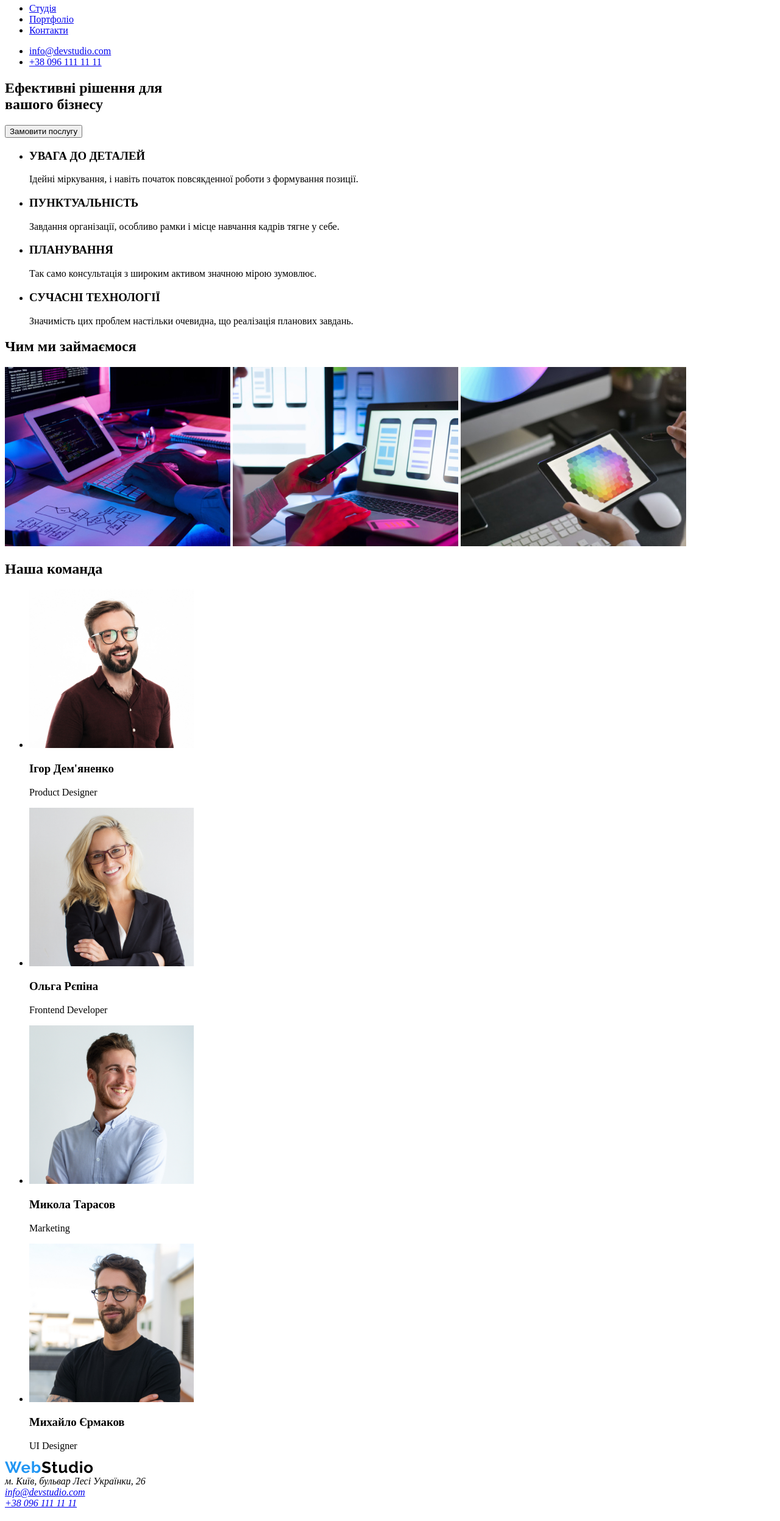
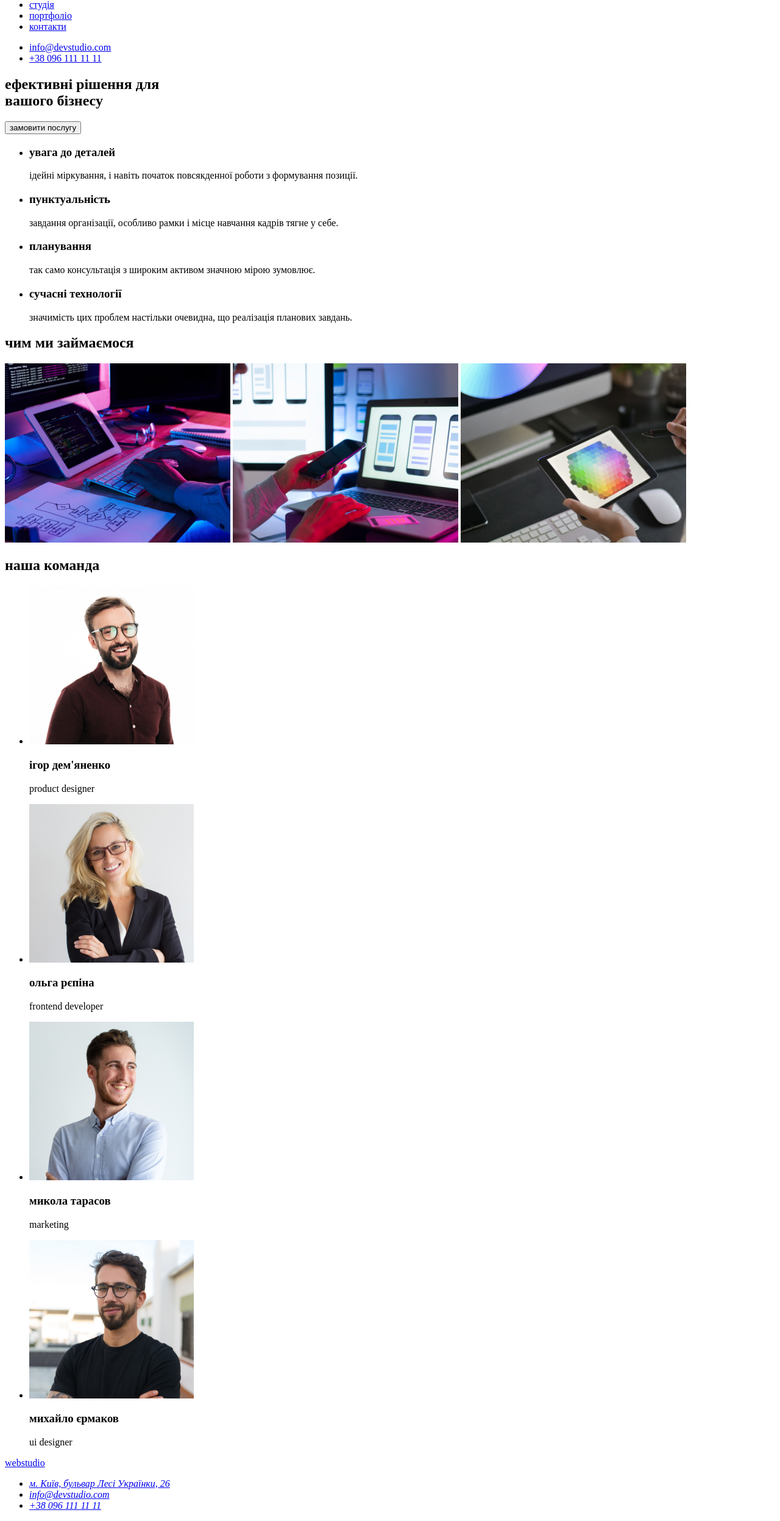
Before and after one commit to Stas-Kostetskyi/goit-markup-hw-01, a plain HTML site: page index.html in a window 1280 px wide. Shown: the part 43-2538 px from the top of the page at 61% size. Drawn offline with Linux system fonts and the light colour scheme.

Commit message:
changelogo

```diff
--- a/index.html
+++ b/index.html
@@ -14,14 +14,11 @@
     <!-- Верхня лінія -->
     <header>
       <nav>
-        <a href="./index.html">
-          <img
-            src="./images/web-studio.svg"
-            alt="Логотип вебстудії"></a>
+        <a href="./index.html">WebStudio</a>
         <ul>
-          <li><a href="./index.html">Студія</a></li>
-          <li><a href="./index.html">Портфоліо</a></li>
-          <li><a href="./index.html">Контакти</a></li>
+          <li><a href="./index.html">студія</a></li>
+          <li><a href="./index.html">портфоліо</a></li>
+          <li><a href="./index.html">контакти</a></li>
         </ul>
       </nav>
         <ul>
@@ -39,80 +36,82 @@
       <!-- Шапка -->
       <section>
         <h1>
-          Ефективні рішення для <br>
+          ефективні рішення для <br>
           вашого бізнесу
         </h1>
-        <button>Замовити послугу</button>
+        <button>замовити послугу</button>
       </section>
       <!-- Особливості -->
       <section>
-        <h2 hidden>Особливості</h2>
+        <h2 hidden>особливості</h2>
         <ul>
           <li>
-            <h3>УВАГА ДО ДЕТАЛЕЙ</h3>
-            <p>Ідейні міркування, і навіть початок повсякденної роботи з формування позиції.</p>
+            <h3>увага до деталей</h3>
+            <p>ідейні міркування, і навіть початок повсякденної роботи з формування позиції.</p>
           </li>
         </ul>
         <ul>
           <li>
-            <h3>ПУНКТУАЛЬНІСТЬ</h3>
-            <p>Завдання організації, особливо рамки і місце навчання кадрів тягне у себе.</p>
+            <h3>пунктуальність</h3>
+            <p>завдання організації, особливо рамки і місце навчання кадрів тягне у себе.</p>
           </li>
         </ul>
         <ul>
           <li>
-            <h3>ПЛАНУВАННЯ</h3>
-            <p>Так само консультація з широким активом значною мірою зумовлює.</p>
+            <h3>планування</h3>
+            <p>так само консультація з широким активом значною мірою зумовлює.</p>
           </li>
         </ul>
         <ul>
           <li>
-            <h3>СУЧАСНІ ТЕХНОЛОГІЇ</h3>
-            <p>Значимість цих проблем настільки очевидна, що реалізація планових завдань.</p>
+            <h3>сучасні технології</h3>
+            <p>значимість цих проблем настільки очевидна, що реалізація планових завдань.</p>
           </li>
         </ul>
       </section>
       <!-- Чим ми займаємося -->
       <section>
-        <h2>Чим ми займаємося</h2>
-        <a href="./index.html"><img src="./images/desctop-app.jpg" alt="Десктопні додатки" width="370" height="294"></a>
-        <a href="./index.html"><img src="./images/mobile-app.jpg" alt="Мобільні додатки" width="370" height="294"></a>
-        <a href="./index.html"><img src="./images/design-solutions.jpg" alt="Дизайнерські рішення" width="370" height="294"></a>
+        <h2>чим ми займаємося</h2>
+        <a href="./index.html"><img src="./images/desctop-app.jpg" alt="десктопні додатки" width="370" height="294"></a>
+        <a href="./index.html"><img src="./images/mobile-app.jpg" alt="мобільні додатки" width="370" height="294"></a>
+        <a href="./index.html"><img src="./images/design-solutions.jpg" alt="дизайнерські рішення" width="370" height="294"></a>
       </section>
       <!-- Наша команда -->
       <section>
-        <h2>Наша команда</h2>
+        <h2>наша команда</h2>
         <ul>
           <li>
-            <a href="./index.html"><img src="./images/productdesigner.jpg" alt="Фото Ігоря Дем'яненка" width="270" height="260"></a>
-            <h3>Ігор Дем'яненко</h3>
-            <p>Product Designer</p>
+            <a href="./index.html"><img src="./images/productdesigner.jpg" alt="фото ігоря дем'яненка" width="270" height="260"></a>
+            <h3>ігор дем'яненко</h3>
+            <p>product designer</p>
           </li>
           <li>
-            <a href="./index.html"><img src="./images/frontenddeveloper.jpg" alt="Фото Ольги Рєпіної" width="270" height="260"></a>
-            <h3>Ольга Рєпіна</h3>
-            <p>Frontend Developer</p>
+            <a href="./index.html"><img src="./images/frontenddeveloper.jpg" alt="фото ольги рєпіної" width="270" height="260"></a>
+            <h3>ольга рєпіна</h3>
+            <p>frontend developer</p>
           </li>
           <li>
-            <a href="./index.html"><img src="./images/marketing.jpg" alt="Фото Миколи Тарасова" width="270" height="260"></a>
-            <h3>Микола Тарасов</h3>
-            <p>Marketing</p>
+            <a href="./index.html"><img src="./images/marketing.jpg" alt="фото миколи тарасова" width="270" height="260"></a>
+            <h3>микола тарасов</h3>
+            <p>marketing</p>
           </li>
           <li>
-            <a href="./index.html"><img src="./images/uidesigner.jpg" alt="Фото Михайла Єрмакова" width="270" height="260"></a>
-            <h3>Михайло Єрмаков</h3>
-            <p>UI Designer</p>
+            <a href="./index.html"><img src="./images/uidesigner.jpg" alt="фото михайла єрмакова" width="270" height="260"></a>
+            <h3>михайло єрмаков</h3>
+            <p>ui designer</p>
           </li>
         </ul>
       </section>
     </main>
       <!-- Підвал -->
     <footer>
-      <a href="./index.html"><img src="./images/web-studio.svg" alt="Логотип вебстудії"></a>
+      <a href="./index.html">webstudio</a>
       <address>
-        м. Київ, бульвар Лесі Українки, 26 <br>
-        <a href="mailto:info@devstudio.com">info@devstudio.com</a><br>
-        <a href="tel:+380961111111">+38 096 111 11 11</a>
+        <ul>
+          <li> <a href="#">м. Київ, бульвар Лесі Українки, 26</a></li>
+          <li><a href="mailto:info@devstudio.com">info@devstudio.com</a></li>
+          <li><a href="tel:+380961111111">+38 096 111 11 11</a></li>
+        </ul>
       </address>
     </footer>
   </body>
```
